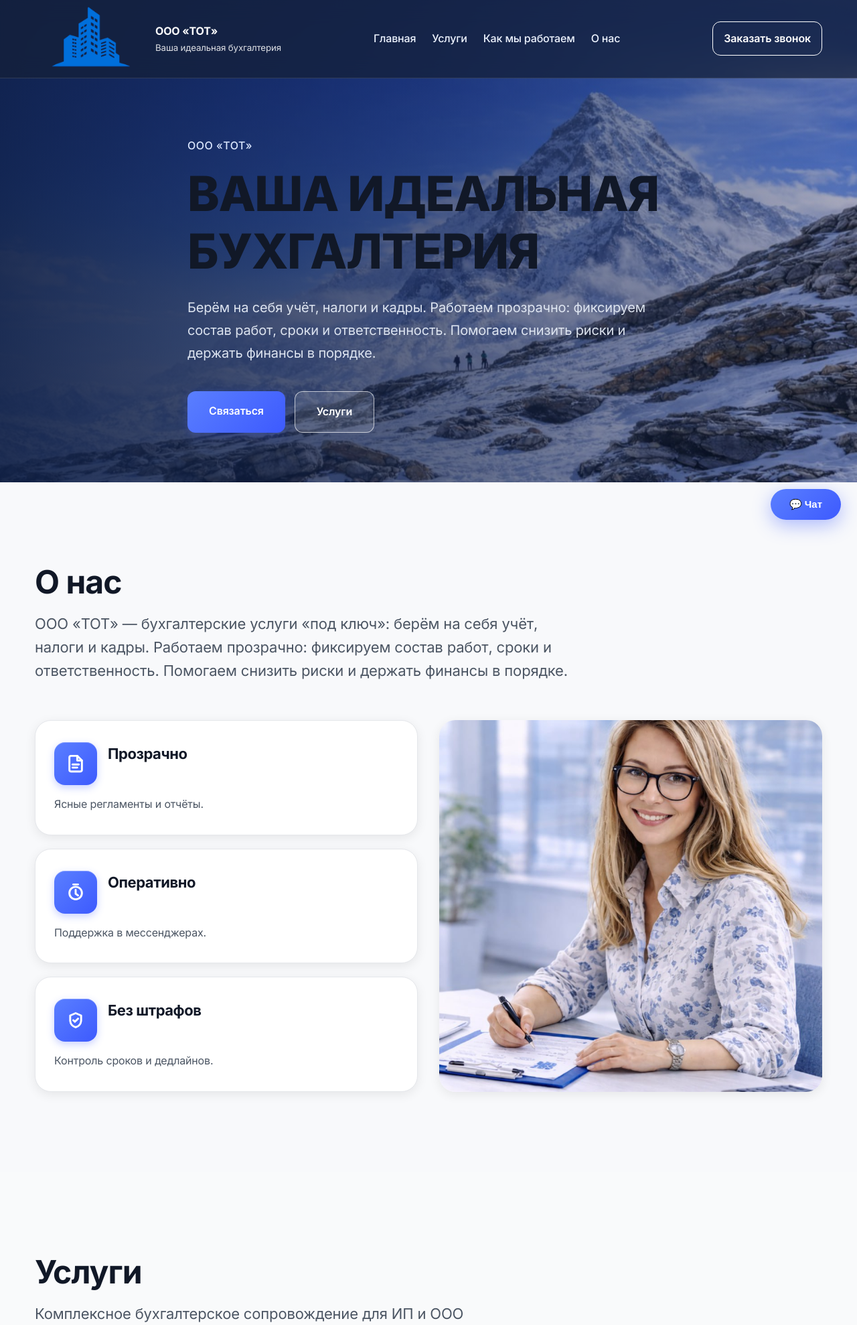
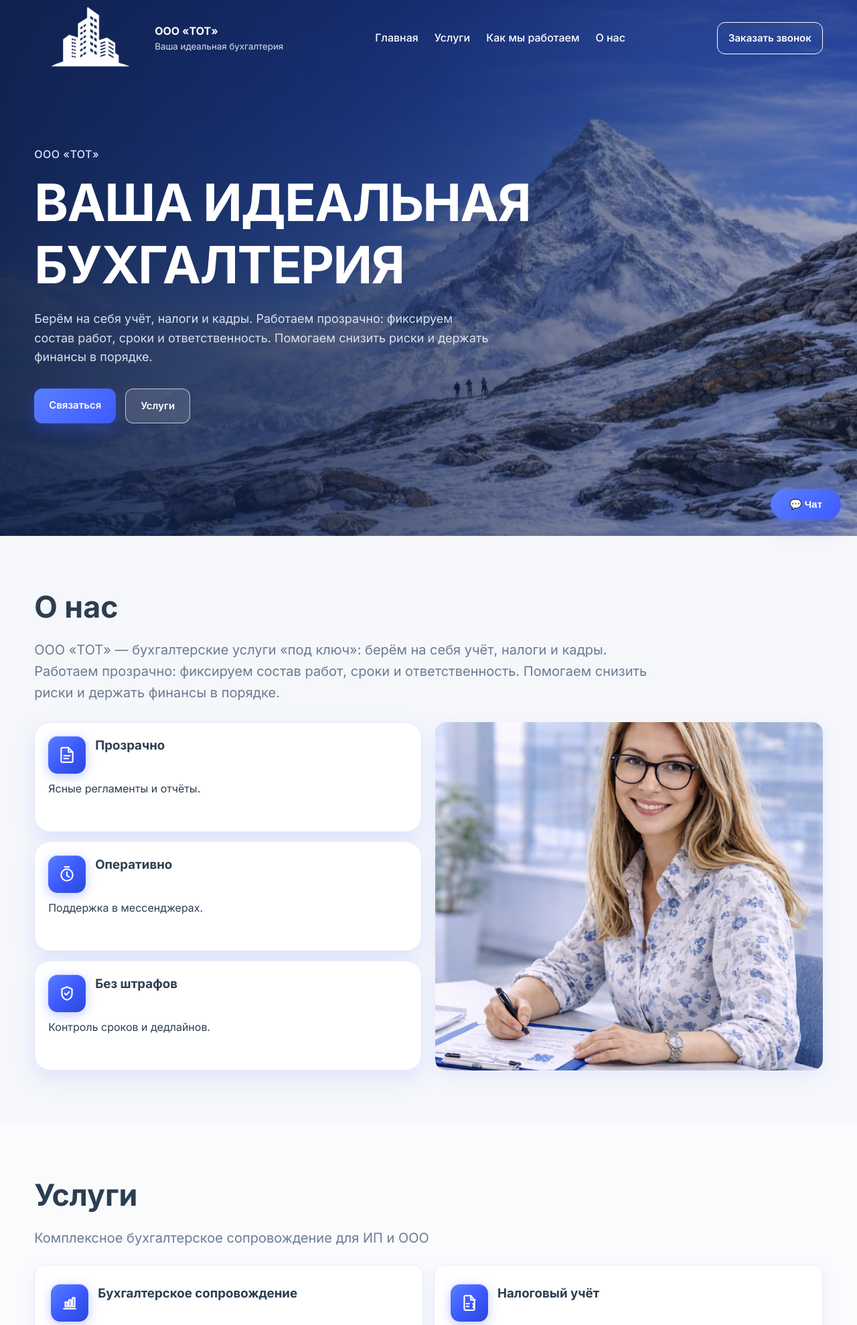
Before and after one commit to KoboSteruS/TOT, a Flask app: page / in a window 1280 px wide. Shown: the top 1978 px of the page at 67% size. Run offline with Flask 3, Linux system fonts and the light colour scheme.

Commit message:
feat: сделать шапку динамической
- Прозрачный фон и белый текст по умолчанию

- При скролле появляется backdrop-filter и тёмный фон

Made-with: Cursor

```diff
--- a/static/styles.css
+++ b/static/styles.css
@@ -1,36 +1,20 @@
 :root {
-  --bg: #f8f9fb;
+  --bg: #f5f7fb;
   --surface: #ffffff;
-  --text: #111827;
-  --text-secondary: #4b5563;
-  --text-muted: #6b7280;
-  --gray-50: #f9fafb;
-  --gray-100: #f3f4f6;
-  --gray-200: #e5e7eb;
-  --gray-300: #d1d5db;
-  --gray-400: #9ca3af;
+  --text: #2c3e50;
+  --muted: #6b7c93;
   --primary: #3d5afe;
   --primary-hover: #2948d8;
-  --primary-light: #e8eaf6;
-  --secondary: #10b981;
-  --secondary-light: #d1fae5;
-  --accent: #fbbf24;
-  --accent-light: #fef3c7;
-  --radius-sm: 8px;
-  --radius: 12px;
-  --radius-md: 16px;
-  --radius-lg: 20px;
-  --radius-xl: 24px;
-  --shadow-xs: 0 1px 2px rgba(0, 0, 0, .05);
-  --shadow-sm: 0 2px 8px rgba(0, 0, 0, .06);
-  --shadow: 0 4px 16px rgba(0, 0, 0, .08);
-  --shadow-md: 0 8px 24px rgba(0, 0, 0, .1);
-  --shadow-lg: 0 16px 40px rgba(0, 0, 0, .12);
-  --shadow-xl: 0 24px 56px rgba(0, 0, 0, .15);
+  --secondary: #e8eaf6;
+  --accent: #5a7fff;
+  --radius: 16px;
+  --radius-sm: 12px;
+  --radius-lg: 24px;
+  --shadow: 0 8px 24px rgba(61, 90, 254, .08);
+  --shadow-md: 0 12px 32px rgba(61, 90, 254, .12);
+  --shadow-lg: 0 20px 48px rgba(61, 90, 254, .16);
   --gradient-primary: linear-gradient(135deg, #5a7fff 0%, #3d5afe 100%);
   --gradient-hero: linear-gradient(90deg, rgba(15, 32, 70, .92) 0%, rgba(15, 32, 70, .65) 50%, rgba(15, 32, 70, .35) 100%);
-  --spacing-section: 120px;
-  --spacing-section-sm: 80px;
 }
 
 * {
@@ -45,12 +29,10 @@ body {
   margin: 0;
   font-family: "Inter", -apple-system, BlinkMacSystemFont, "Segoe UI", Roboto, sans-serif;
   color: var(--text);
-  background: var(--bg);
-  font-size: 16px;
-  line-height: 1.7;
+  background: #f5f7fb;
+  line-height: 1.6;
   -webkit-font-smoothing: antialiased;
   -moz-osx-font-smoothing: grayscale;
-  letter-spacing: -0.01em;
 }
 
 a {
@@ -59,34 +41,15 @@ a {
 }
 
 .container {
-  max-width: 1240px;
+  width: min(1260px, 92%);
   margin: 0 auto;
-  padding: 0 32px;
-}
-
-@media (max-width: 768px) {
-  .container {
-    padding: 0 20px;
-  }
 }
 
 .section {
-  padding: var(--spacing-section) 0;
+  padding: clamp(72px, 8vw, 80px) 0;
   opacity: 0;
-  transform: translateY(32px);
-  transition: opacity .8s ease, transform .8s ease;
-}
-
-@media (max-width: 1024px) {
-  .section {
-    padding: var(--spacing-section-sm) 0;
-  }
-}
-
-@media (max-width: 768px) {
-  .section {
-    padding: 60px 0;
-  }
+  transform: translateY(24px);
+  transition: .7s ease;
 }
 
 .section.visible,
@@ -96,52 +59,24 @@ a {
 }
 
 .alt {
-  background: var(--gray-50);
+  background: #fafbfd;
 }
 
 h1,
 h2,
-h3,
-h4,
-h5,
-h6 {
-  margin: 0;
+h3 {
+  margin: 0 0 .45em;
   line-height: 1.2;
-  letter-spacing: -0.02em;
-  font-weight: 700;
-  color: var(--text);
-}
-
-h1 {
-  font-size: clamp(48px, 5vw, 64px);
-  margin-bottom: 24px;
 }
 
 h2 {
-  font-size: clamp(36px, 4vw, 48px);
-  margin-bottom: 16px;
-}
-
-h3 {
-  font-size: clamp(24px, 2.5vw, 32px);
-  margin-bottom: 12px;
-}
-
-h4 {
-  font-size: 20px;
-  margin-bottom: 10px;
-}
-
-p {
-  margin: 0 0 16px;
+  font-size: clamp(32px, 3.5vw, 50px);
 }
 
 .lead {
-  font-size: clamp(18px, 2vw, 22px);
-  color: var(--text-secondary);
-  max-width: 800px;
-  line-height: 1.6;
-  margin-bottom: 48px;
+  font-size: clamp(18px, 2vw, 20px);
+  color: var(--muted);
+  max-width: 920px;
 }
 
 .site-header {
@@ -149,15 +84,16 @@ p {
   top: 0;
   width: 100%;
   z-index: 50;
-  backdrop-filter: blur(16px);
-  -webkit-backdrop-filter: blur(16px);
-  background: rgba(20, 32, 58, .75);
-  border-bottom: 1px solid rgba(255, 255, 255, .12);
-  transition: background .3s ease, box-shadow .3s ease;
+  background: transparent;
+  border-bottom: 1px solid transparent;
+  transition: background .3s ease, box-shadow .3s ease, border-color .3s ease;
 }
 
 .site-header.scrolled {
+  backdrop-filter: blur(16px);
+  -webkit-backdrop-filter: blur(16px);
   background: rgba(20, 32, 58, .95);
+  border-bottom: 1px solid rgba(255, 255, 255, .12);
   box-shadow: 0 8px 32px rgba(0, 0, 0, .24);
 }
 
@@ -181,6 +118,11 @@ p {
   letter-spacing: .08em;
   font-weight: 700;
   padding: 8px 10px;
+}
+
+.logo-icon img {
+  filter: brightness(0) invert(1);
+  transition: filter .3s ease;
 }
 
 .brand small {
@@ -191,12 +133,14 @@ p {
 .main-nav {
   display: flex;
   gap: 24px;
-  color: #eef4ff;
+  color: #fff;
   font-weight: 500;
+  transition: color .3s ease;
 }
 
 .main-nav a {
   position: relative;
+  transition: color .3s ease;
 }
 
 .main-nav a::after {
@@ -238,8 +183,8 @@ p {
 
 
 .hero {
-  min-height: 90vh;
-  padding-top: 130px;
+  min-height: 100vh;
+  padding-top: 50px;
   display: flex;
   align-items: center;
   position: relative;
@@ -277,20 +222,19 @@ p {
 }
 
 .hero h1 {
-  font-size: clamp(48px, 6vw, 72px);
+  font-size: clamp(42px, 6vw, 84px);
   text-transform: uppercase;
   letter-spacing: -.02em;
-  margin-bottom: 24px;
-  font-weight: 800;
+  margin-bottom: 20px;
 }
 
 .hero-description {
-  font-size: clamp(17px, 2vw, 20px);
-  line-height: 1.7;
+  font-size: clamp(16px, 2vw, 18px);
+  line-height: 1.6;
   color: #e3eaf5;
-  max-width: 720px;
-  margin-bottom: 40px;
-  opacity: .96;
+  max-width: 680px;
+  margin-bottom: 32px;
+  opacity: .95;
 }
 
 .actions {
@@ -301,21 +245,19 @@ p {
 
 .btn {
   border: 0;
-  border-radius: var(--radius);
-  padding: 16px 32px;
-  font-size: 16px;
+  border-radius: 12px;
+  padding: 13px 22px;
+  font-size: 15px;
   font-weight: 600;
-  transition: all .3s cubic-bezier(0.4, 0, 0.2, 1);
+  transition: transform .2s ease, box-shadow .2s ease, background-color .2s ease;
   cursor: pointer;
   display: inline-block;
-  text-align: center;
-  letter-spacing: -0.01em;
 }
 
 .btn-primary {
   background: var(--gradient-primary);
   color: #fff;
-  box-shadow: 0 4px 16px rgba(61, 90, 254, .24);
+  box-shadow: 0 8px 20px rgba(61, 90, 254, .28);
   position: relative;
   overflow: hidden;
 }
@@ -324,9 +266,9 @@ p {
   content: "";
   position: absolute;
   inset: 0;
-  background: linear-gradient(135deg, rgba(255, 255, 255, .15), transparent);
+  background: linear-gradient(135deg, rgba(255, 255, 255, .2), transparent);
   opacity: 0;
-  transition: opacity .35s ease;
+  transition: opacity .3s ease;
 }
 
 .btn-primary:hover::before {
@@ -359,19 +297,19 @@ p {
 }
 
 .glass-card {
-  border-radius: var(--radius-xl);
-  background: var(--surface);
-  border: 1px solid var(--gray-200);
-  box-shadow: var(--shadow);
+  border-radius: var(--radius-lg);
+  background: #fff;
+  border: 1px solid #e8eaf6;
+  box-shadow: var(--shadow-md);
 }
 
 .hover-lift {
-  transition: transform .35s cubic-bezier(0.4, 0, 0.2, 1), box-shadow .35s cubic-bezier(0.4, 0, 0.2, 1);
+  transition: transform .25s ease, box-shadow .25s ease;
 }
 
 .hover-lift:hover {
-  transform: translateY(-4px);
-  box-shadow: var(--shadow-md);
+  transform: translateY(-6px);
+  box-shadow: var(--shadow-lg);
 }
 
 .hover-zoom {
@@ -385,61 +323,56 @@ p {
 }
 
 .icon-badge {
-  width: 64px;
-  height: 64px;
-  flex: 0 0 64px;
-  border-radius: var(--radius-md);
+  width: 56px;
+  height: 56px;
+  flex: 0 0 56px;
+  border-radius: 14px;
   display: inline-flex;
   align-items: center;
   justify-content: center;
   color: #fff;
-  background: var(--gradient-primary);
-  box-shadow: 0 4px 12px rgba(61, 90, 254, .28), inset 0 1px 0 rgba(255, 255, 255, .25);
+  background: linear-gradient(135deg, #5a7fff 0%, #3d5afe 50%, #2948d8 100%);
+  box-shadow: 0 4px 16px rgba(61, 90, 254, .32), inset 0 1px 0 rgba(255, 255, 255, .3);
 }
 
 .icon {
   color: #fff;
-  width: 28px;
-  height: 28px;
-  stroke-width: 2.5;
+  width: 26px;
+  height: 26px;
 }
 
 .card-head {
   display: flex;
-  gap: 16px;
+  gap: 14px;
   align-items: flex-start;
-  margin-bottom: 16px;
 }
 
 .card-head h3 {
-  margin: 4px 0 0;
-  font-size: 22px;
+  margin: 3px 0 0;
 }
 
 .about-layout {
-  margin-top: 56px;
+  margin-top: 28px;
   display: grid;
   grid-template-columns: 1fr 1fr;
-  gap: 32px;
+  gap: 20px;
 }
 
 .about-features {
   display: grid;
-  gap: 20px;
+  gap: 14px;
 }
 
 .feature-card {
-  padding: 32px 28px;
+  padding: 20px;
 }
 
 .feature-card p {
-  margin: 0;
-  color: var(--text-secondary);
-  line-height: 1.6;
+  margin: 10px 0 0;
 }
 
 .about-photo {
-  border-radius: var(--radius-xl);
+  border-radius: var(--radius);
   min-height: 520px;
   background: url('/static/images/about/accountant.jpg') center/cover no-repeat;
   box-shadow: var(--shadow);
```
Also changed, not shown: other parts of static/styles.css (+174 -216 lines).
